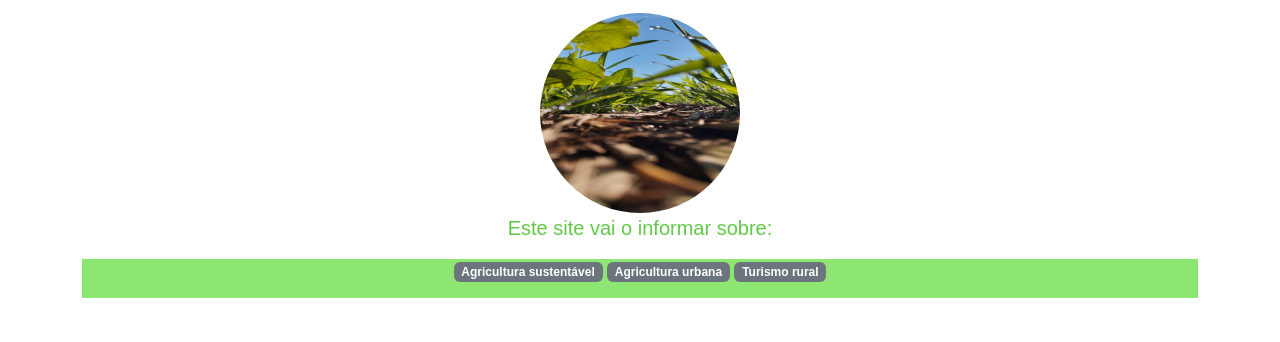
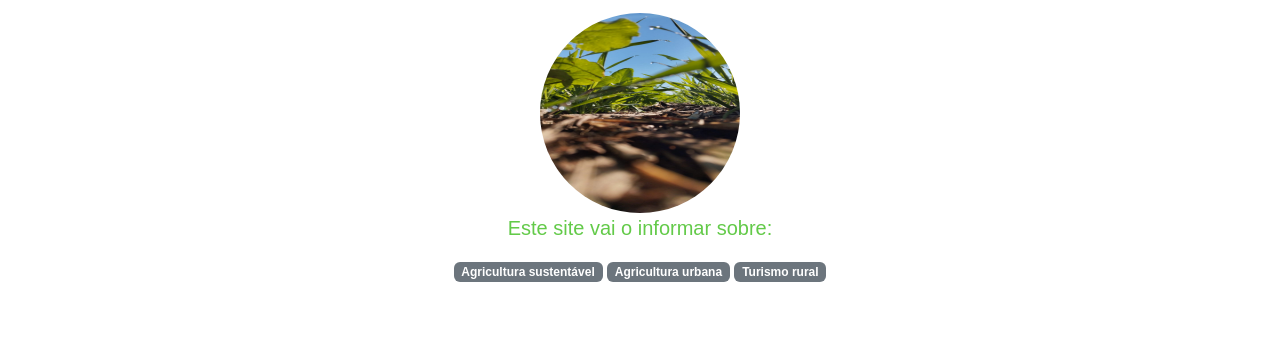
Before and after one commit to isisbloedorn/agrinho-isis, a plain HTML site: page index.html in a window 1280 px wide. Shown: the part 83-425 px from the top of the page. Drawn offline with nearby package versions, Linux system fonts and the light colour scheme; files whose address does not match are found by name; a web font is replaced by a local one.

Commit message:
Update style.css

```diff
--- a/style.css
+++ b/style.css
@@ -4,10 +4,6 @@
 --cor-principal:#63ca49;
 --cor-secundaria: #bd964f ;
 --cor-destaque: #a86c34;
-}
-
-div {
-background-color: rgb(141, 230, 114);
 }
 
 body{
```
